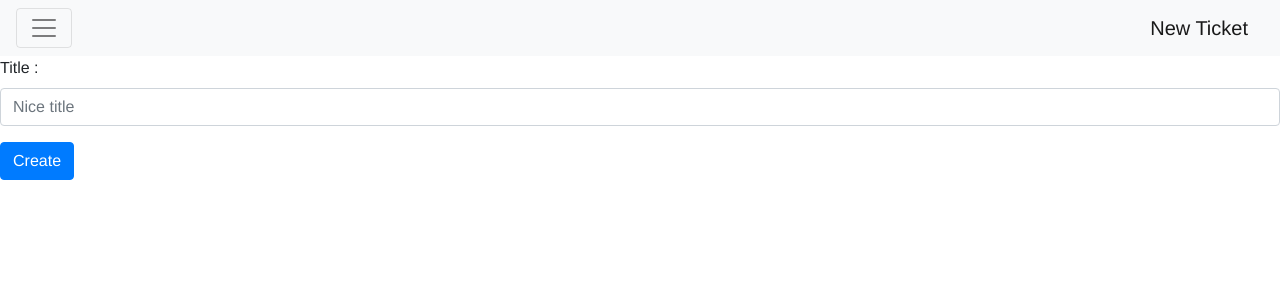
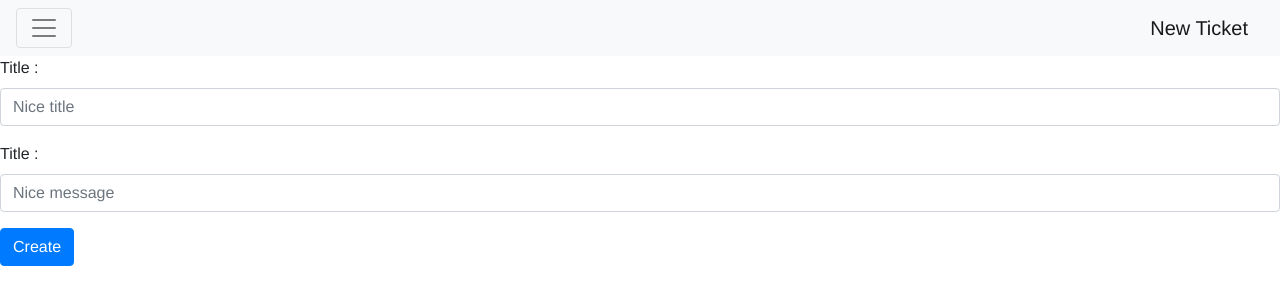
Before and after one commit to seasheepjoe/ticket_manager, a Vue app: page /new in a window 1280 px wide. Shown: the top 304 px of the page. Built offline with nearby package versions, Linux system fonts and the light colour scheme.

Commit message:
Added input to create message

```diff
--- a/src/components/NewTicket.vue
+++ b/src/components/NewTicket.vue
@@ -7,6 +7,15 @@
         v-model="ticket.title"
         required
         placeholder="Nice title"
+      ></b-form-input>
+    </b-form-group>
+    <b-form-group id="group-title" label="Title :" label-for="title-input">
+      <b-form-input
+        id="content-input"
+        type="text"
+        v-model="ticket.message"
+        required
+        placeholder="Nice message"
       ></b-form-input>
     </b-form-group>
     <b-button type="submit" variant="primary">Create</b-button>
@@ -22,7 +31,8 @@ export default {
   data() {
     return {
       ticket: {
-        title: ""
+        title: "",
+        message: ""
       },
       error: false,
       error_message: ""
@@ -33,12 +43,14 @@ export default {
       let that = this;
       api
         .post("http://api.ticketmanager.com/tickets/new", {
-          ticket_title: this.$data.ticket.title
+          ticket_title: this.$data.ticket.title,
+          ticket_message: this.$data.ticket.message
         })
         .then(response => {
           const { data } = response;
           switch (data.status) {
             case "success":
+              console.log(data);
               that.$router.push("/");
               break;
             case "error":
```
